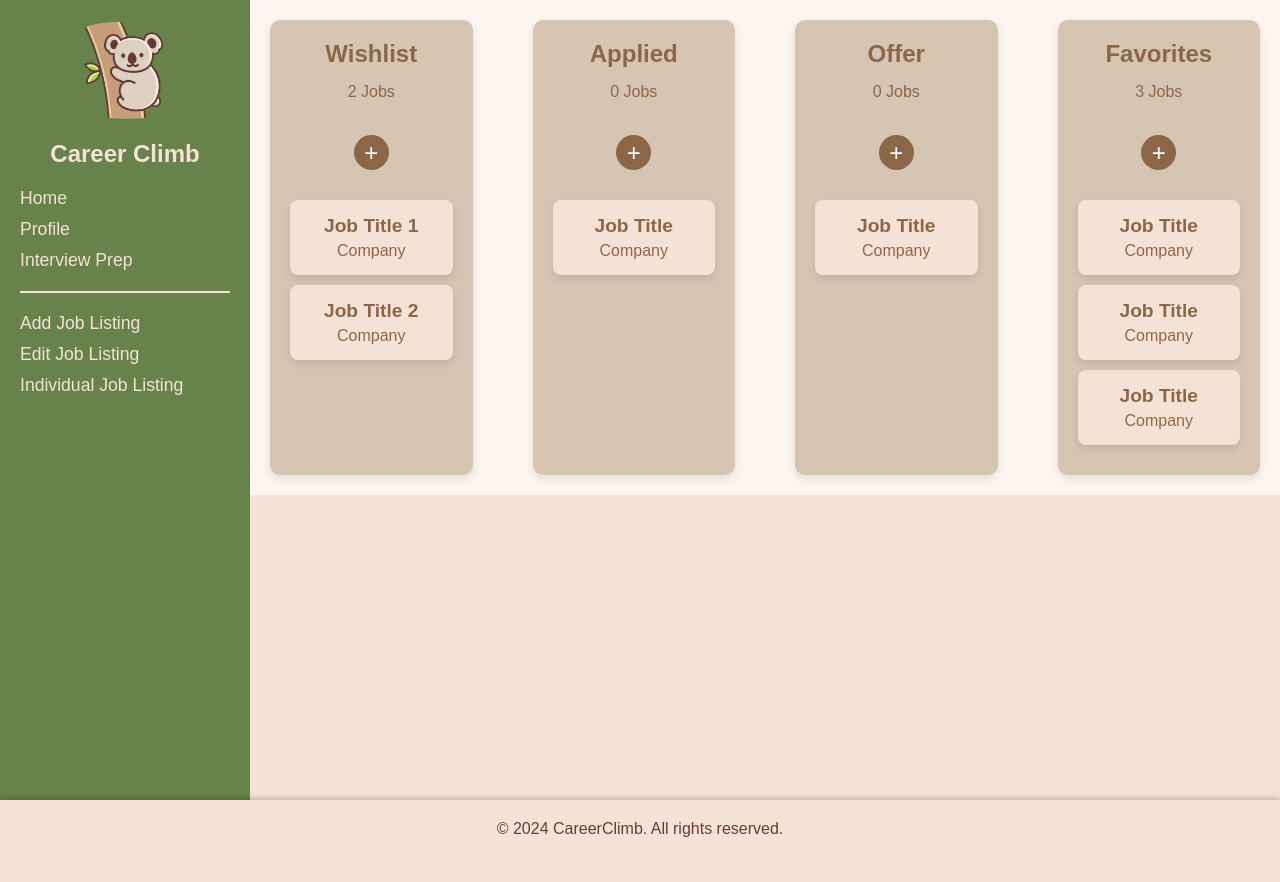
After one commit to apandamedic/CareerClimb, a Django app: page /home/ in a window 1280 px wide. The commit adds this page. Run offline with Django 5.2, Linux system fonts and the light colour scheme.

Commit message:
Re added my code and added my home page back

```diff
--- /dev/null
+++ b/myapp/forms.py
@@ -0,0 +1,8 @@
+from django import forms
+from .models import UserProfile
+
+
+class UserProfileForm(forms.ModelForm):
+   class Meta:
+       model = UserProfile
+       fields = ['name', 'age', 'goal', 'bio', 'education', 'additional_info', 'resume']
--- /dev/null
+++ b/myapp/static/css/home.css
@@ -0,0 +1,505 @@
+/* General Styles */
+* {
+   margin: 0;
+   padding: 0;
+   box-sizing: border-box;
+}
+
+
+body {
+   font-family: Arial, sans-serif;
+   background-color: #f5e2d6;       /* Background color for the body */
+   color: #633D34;                  /* Text color */
+   min-height: 100vh;               /* Ensure the body takes at least the full viewport height */
+   display: flex;                   /* Use flexbox for layout */
+   flex-direction: column;          /* Arrange children in a column */
+}
+
+
+/* Header styles */
+h1 {
+   color: #633d34;
+   font-size: 3rem;
+   margin-top: 20px;
+   padding: 20px;
+}
+
+
+/* Paragraph styles */
+p {
+   margin-bottom: 1.5em;            /* Space below paragraphs */
+   font-size: 1rem;                 /* Font size */
+}
+
+
+/* Footer styles */
+.footer {
+   background-color: #f5e2d6;       /* Same background color as body for consistency */
+   color: #633D34;                  /* Footer text color */
+   text-align: center;              /* Center text alignment */
+   padding: 20px;
+   width: 100%;                     /* Full width */
+   font-family: Arial, sans-serif;   /* Consistent font */
+   box-shadow: 0 -2px 5px rgba(0, 0, 0, 0.2); /* Subtle shadow for depth */
+   margin-top: auto;                /* Push footer to the bottom when content is not enough */
+}
+
+
+/* Styling for the year */
+#2024 {
+   font-weight: bold;               /* Make the year bold */
+}
+
+
+/*******************************************************************/
+
+
+/* Navbar Styling */
+
+.container {
+    display: flex;                   /* Use flexbox to align sidebar and profile */
+    height: 100vh;                   /* Full height for sidebar */
+    align-items: flex-start;         /* Align items to the top */
+}
+
+.sidebar {
+    width: 250px;
+    background-color: #68824b;
+    padding: 20px;
+    min-height: 100vh;
+}
+
+.logo {
+    display: flex;
+    flex-direction: column;
+    align-items: center;
+}
+
+.logo img {
+    height: 100px;
+    margin-bottom: -20px;
+}
+
+.logo h1 {
+    color: #f5e2d6;
+    font-size: 1.5em;
+    white-space: nowrap;
+    overflow: hidden;
+    text-overflow: ellipsis;
+}
+
+.nav ul {
+    list-style: none;
+    margin-bottom: 20px;
+}
+
+.nav ul li {
+    margin-bottom: 10px;
+}
+
+.nav ul li a {
+    text-decoration: none;
+    color: #f5e2d6;
+    font-size: 1.1em;
+}
+
+.nav hr {
+    margin: 20px 0;
+    border: 0.5px solid #f5e2d6;
+}
+
+/*******************************************************************/
+
+
+/* Profile Styling */
+.profile {
+   flex: 1;
+   padding: 20px;
+   margin-left: 20px;
+}
+
+
+.profile h1 {
+   font-size: 2.5em;
+   margin-bottom: 20px;
+}
+
+
+profile-form {
+   background-color: #f7e4d7;
+   padding: 7px;
+   border: 1px solid #b38c6b;
+   border-radius: 8px;
+}
+
+
+.form-group {
+   margin-bottom: 15px;
+}
+
+
+.form-group label {
+   font-weight: bold;
+   margin-right: 10px;
+}
+
+
+.form-group input,
+.form-group textarea {
+   width: calc(100% - 20px);
+   padding: 10px;
+   border: 1px solid #b38c6b;
+   border-radius: 5px;
+   margin-top: 5px;
+   font-size: 1em;
+}
+
+
+.form-group input[type="file"] {
+   display: none;
+}
+
+
+.file-upload {
+   display: flex;
+   align-items: center;
+   cursor: pointer;
+   color: #68824b;
+   font-weight: bold;
+   border: 2px dashed #68824b;
+   padding: 10px;
+   border-radius: 5px;
+   text-align: center;
+}
+
+
+p1-button[type="submit"] {
+   background-color: #68824b;
+   color: #fff;
+   border: none;
+   padding: 10px 20px;
+   font-size: 1em;
+   border-radius: 5px;
+   cursor: pointer;
+   margin-top: 20px;
+}
+
+
+p1-button[type="submit"]:hover {
+   background-color: #506a38;
+}
+
+
+
+
+/*******************************************************************/
+
+
+/* Add/Edit Job Details Styling */
+/* Container styling with a brown border */
+.saveJob-container {
+   width: 100%;
+   max-width: 1000px;
+   margin: 20px auto;
+   padding: 20px;
+   border: 2px solid #633d34; /* Brown border */
+   border-radius: 8px;
+   background-color: #f5e2d6;
+}
+
+
+/* Form group styling */
+.saveJob-form-group {
+   margin-bottom: 15px;
+}
+
+
+/* Labels and inputs styling */
+.saveJob-label {
+   font-size: 1rem;
+   color: #633d34;
+   display: block;
+   margin-bottom: 5px;
+}
+
+
+.saveJob-input, .saveJob-select, .saveJob-textarea {
+   width: 100%;
+   padding: 10px;
+   font-size: 1rem;
+   border: 1px solid #ddd;
+   border-radius: 4px;
+   color: gray;
+}
+
+
+/* Two-column layout */
+.saveJob-two-column {
+   display: flex;
+   gap: 15px;
+}
+
+
+/* Three-column layout */
+.saveJob-three-column {
+   display: flex;
+   gap: 10px;
+}
+
+
+.saveJob-two-column .saveJob-form-group,
+.saveJob-three-column .saveJob-form-group {
+   flex: 1;
+}
+
+
+/* Form actions container */
+.saveJob-form-actions {
+   display: flex;
+   justify-content: space-between;
+   align-items: center;
+   margin-top: 20px;
+}
+
+
+/* Button specific styles */
+.saveJob-cancel-btn,
+.saveJob-submit-btn {
+   padding: 10px 20px;
+   border: none;
+   font-size: 1rem;
+   display: inline-flex;
+   align-items: center;
+   justify-content: center;
+}
+
+
+.saveJob-submit-btn {
+   background-color: #2C761BA3;
+   color: #f5e2d6;
+}
+
+
+.saveJob-cancel-btn {
+   background-color: #f5e2d6;
+   color: #633d34;
+}
+
+
+/* Delete button styling */
+.saveJob-delete-btn {
+   color: #2C761BA3;
+   font-size: 1.5rem;
+   background-color: #f5e2d6;
+   margin-right: auto;
+   border: none;
+}
+
+
+/* Align Save and Cancel buttons to the right */
+.saveJob-right-buttons {
+   display: flex;
+   gap: 10px;
+   align-items: center;
+   margin-left: auto;
+}
+
+
+.saveJob-textarea {
+   width: 100%;
+   padding: 10px;
+   font-size: 1rem;
+   border: 1px solid #ddd;
+   border-radius: 4px;
+   resize: vertical;
+   font-family: inherit;
+}
+
+
+/*******************************************************************/
+
+
+/* Individual Job Listing Details Styling */
+
+
+/* Company Title Container */
+.company-title-container {
+   display: flex;
+   justify-content: space-between;
+   align-items: center;
+   margin: 0 20px;
+}
+
+
+/* Edit Job Button */
+.edit-job-button {
+   background-color: #f5e2d6;
+   color: #2C761BA3;
+   padding: 10px 15px;
+   border: none;
+   cursor: pointer;
+   font-size: 1.5rem;
+   font-weight: bold;
+}
+
+
+/* Main Container for Job Listing and Progress Bar */
+.main-container {
+   display: flex;
+   justify-content: space-between;
+   margin: 20px;
+}
+
+
+/* Job Listing Container */
+.job-listing {
+   width: 100%;
+   max-width: 600px;
+   height: 700px;
+   padding: 20px;
+   border: 2px solid #633D34;
+   border-radius: 8px;
+   background-color: #f5e2d6;
+   overflow: auto;
+}
+
+
+/* Job Detail Styles */
+.job-detail {
+   margin-bottom: 15px;
+}
+
+
+.job-detail h2 {
+   font-size: 1.2rem;
+   font-weight: bold;
+}
+
+
+.job-detail p,
+.job-detail a {
+   font-size: 1rem;
+}
+
+
+/*******************************************************************/
+
+
+/* Dashboard Main Content Styling */
+.dashboard {
+   flex: 1;
+   padding: 20px;
+   background-color: #fdf5f0; /* Light peach background */
+   display: flex;
+   gap: 60px;
+}
+
+
+/* Status Card Styling */
+.status-card {
+   background-color: #d6c5b3; /* Light brown */
+   width: 100%;
+   max-width: 250px;
+   padding: 20px;
+   border-radius: 10px;
+   text-align: center;
+   box-shadow: 0 4px 8px rgba(0, 0, 0, 0.1);
+   transition: transform 0.3s, box-shadow 0.3s;
+   display: flex;
+   flex-direction: column;
+   align-items: center;
+   gap: 10px;
+}
+
+
+.status-card h3 {
+   font-size: 1.5rem;
+   color: #8c6747;
+   margin-bottom: 5px;
+}
+
+
+.status-card p {
+   font-size: 1rem;
+   color: #8c6747;
+}
+
+
+.status-card button {
+   background-color: #8c6747;
+   color: #fff;
+   border: none;
+   border-radius: 50%;
+   width: 35px;
+   height: 35px;
+   font-size: 1.5rem;
+   cursor: pointer;
+   transition: background-color 0.3s;
+}
+
+
+.status-card:hover {
+   transform: translateY(-5px);
+   box-shadow: 0 6px 12px rgba(0, 0, 0, 0.2);
+}
+
+
+.status-card button:hover {
+   background-color: #633d34;
+}
+
+
+/* Job List Styling within Each Status Card */
+.job-list {
+   display: flex;
+   flex-direction: column;
+   gap: 10px;
+   width: 100%;
+   margin-top: 10px;
+   padding: 10px 0;
+}
+
+
+.job-item {
+   background-color: #f5e2d6;
+   padding: 15px;
+   border-radius: 8px;
+   color: #8c6747;
+   box-shadow: 0 4px 8px rgba(0, 0, 0, 0.1);
+   transition: transform 0.3s, box-shadow 0.3s;
+}
+
+
+.job-item:hover {
+   transform: translateY(-5px);
+   box-shadow: 0 6px 12px rgba(0, 0, 0, 0.2);
+}
+
+
+.job-item p {
+   font-size: 1.2rem;
+   font-weight: bold;
+   margin-bottom: 5px;
+}
+
+
+.job-item span {
+   font-size: 1rem;
+   color: #8c6747;
+}
+/* Footer Styling */
+.footer {
+   background-color: #f5e2d6;
+   color: #633D34;
+   text-align: center;
+   padding: 20px;
+   width: 100%;
+   font-family: Arial, sans-serif;
+   box-shadow: 0 -2px 5px rgba(0, 0, 0, 0.2);
+   margin-top: auto;
+}
+
+
+#2024 {
+   font-weight: bold;
+}
--- a/myapp/templates/addJobListing.html
+++ b/myapp/templates/addJobListing.html
@@ -19,6 +19,7 @@
             </div>
             <nav class="nav">
                 <ul>
+                    <li><a href="{% url 'home' %}">Home</a></li>
                     <li><a href="{% url 'profile' %}">Profile</a></li>
                     <li><a href="{% url 'interview_prep_form' %}">Interview Prep</a></li>
                 </ul>
--- a/myapp/templates/editJobListing.html
+++ b/myapp/templates/editJobListing.html
@@ -21,6 +21,7 @@
             </div>
             <nav class="nav">
                 <ul>
+                    <li><a href="{% url 'home' %}">Home</a></li>
                     <li><a href="{% url 'profile' %}">Profile</a></li>
                     <li><a href="{% url 'interview_prep_form' %}">Interview Prep</a></li>
                 </ul>
--- /dev/null
+++ b/myapp/templates/home.html
@@ -0,0 +1,115 @@
+{% load static %}
+
+
+<!DOCTYPE html>
+<html lang="en">
+<head>
+   <meta charset="UTF-8">
+   <meta name="viewport" content="width=device-width, initial-scale=1.0">
+   <title>CareerClimb Home</title>
+   <link rel="stylesheet" href="{% static 'css/home.css' %}">
+</head>
+<body>
+   <div class="container">
+
+
+       <!-- Sidebar Section -->
+       <aside class="sidebar">
+           <div class="logo">
+               <img src="{% static 'images/logo.png' %}" alt="Career Climb Logo">
+               <h1>Career Climb</h1>
+           </div>
+           <nav class="nav">
+               <ul>
+                   <li><a href="{% url 'home' %}">Home</a></li>
+                   <li><a href="{% url 'profile' %}">Profile</a></li>
+                   <li><a href="{% url 'interview_prep_form' %}">Interview Prep</a></li>
+               </ul>
+               <hr>
+               <ul>
+                   <li><a href="{% url 'add_job_listing' %}">Add Job Listing</a></li>
+                   <li><a href="{% url 'edit_job_listing' job_id=1 %}">Edit Job Listing</a></li>
+                   <li><a href="{% url 'individual_job_listing' job_id=1 %}">Individual Job Listing</a></li>
+               </ul>
+           </nav>
+       </aside>
+
+
+       <!-- Main Dashboard Section -->
+       <main class="dashboard">
+           <!-- Wishlist Section -->
+           <div class="status-card wishlist">
+               <h3>Wishlist</h3>
+               <p>2 Jobs</p>
+               <a href="{% url 'add_job_listing' %}"><button>+</button></a> <!-- Linked to Add Job Page -->
+               <div class="job-list">
+                   <div class="job-item">
+                       <p>Job Title 1</p>
+                       <span>Company</span>
+                   </div>
+                   <div class="job-item">
+                       <p>Job Title 2</p>
+                       <span>Company</span>
+                   </div>
+               </div>
+           </div>
+
+
+           <!-- Applied Section -->
+           <div class="status-card applied">
+               <h3>Applied</h3>
+               <p>0 Jobs</p>
+               <a href="{% url 'add_job_listing' %}"><button>+</button></a> <!-- Linked to Add Job Page -->
+               <div class="job-list">
+                   <div class="job-item">
+                       <p>Job Title</p>
+                       <span>Company</span>
+                   </div>
+               </div>
+           </div>
+
+
+           <!-- Offer Section -->
+           <div class="status-card offer">
+               <h3>Offer</h3>
+               <p>0 Jobs</p>
+               <a href="{% url 'add_job_listing' %}"><button>+</button></a> <!-- Linked to Add Job Page -->
+               <div class="job-list">
+                   <div class="job-item">
+                       <p>Job Title</p>
+                       <span>Company</span>
+                   </div>
+               </div>
+           </div>
+
+
+           <!-- Favorites Section -->
+           <div class="status-card favorites">
+               <h3>Favorites</h3>
+               <p>3 Jobs</p>
+               <a href="{% url 'add_job_listing' %}"><button>+</button></a> <!-- Linked to Add Job Page -->
+               <div class="job-list">
+                   <div class="job-item">
+                       <p>Job Title</p>
+                       <span>Company</span>
+                   </div>
+                   <div class="job-item">
+                       <p>Job Title</p>
+                       <span>Company</span>
+                   </div>
+                   <div class="job-item">
+                       <p>Job Title</p>
+                       <span>Company</span>
+                   </div>
+               </div>
+           </div>
+       </main>
+   </div>
+
+
+   <!-- Footer Section -->
+   <footer class="footer">
+       <p>&copy; <span id="2024">2024</span> CareerClimb. All rights reserved.</p>
+   </footer>
+</body>
+</html>
--- a/myapp/templates/individualJobListing.html
+++ b/myapp/templates/individualJobListing.html
@@ -20,6 +20,7 @@
             </div>
             <nav class="nav">
                 <ul>
+                    <li><a href="{% url 'home' %}">Home</a></li>
                     <li><a href="{% url 'profile' %}">Profile</a></li>
                     <li><a href="{% url 'interview_prep_form' %}">Interview Prep</a></li>
                 </ul>
--- a/myapp/templates/interview_prep_form.html
+++ b/myapp/templates/interview_prep_form.html
@@ -20,6 +20,7 @@
             </div>
             <nav class="nav">
                 <ul>
+                    <li><a href="{% url 'home' %}">Home</a></li>
                     <li><a href="{% url 'profile' %}">Profile</a></li>
                     <li><a href="{% url 'interview_prep_form' %}">Interview Prep</a></li>
                 </ul>
--- a/myapp/templates/interview_questions.html
+++ b/myapp/templates/interview_questions.html
@@ -20,6 +20,7 @@
             </div>
             <nav class="nav">
                 <ul>
+                    <li><a href="{% url 'home' %}">Home</a></li>
                     <li><a href="{% url 'profile' %}">Profile</a></li>
                     <li><a href="{% url 'interview_prep_form' %}">Interview Prep</a></li>
                 </ul>
--- a/myapp/urls.py
+++ b/myapp/urls.py
@@ -3,7 +3,7 @@ from django.shortcuts import redirect
 from . import views
 
 urlpatterns = [
-    path('', lambda request: redirect('profile/')),
+    path('', views.home, name='home'),
     path('profile/', views.profile, name='profile'),
     path('add/', views.add_job_listing, name='add_job_listing'),
     path('edit/<int:job_id>/', views.edit_job_listing, name='edit_job_listing'),
@@ -12,4 +12,5 @@ urlpatterns = [
     path('interview_prep_form/', views.interview_prep_view, name='interview_prep_form'),
     path('login/', views.login, name = 'login'),
     path('register/', views.register, name = 'register'),
+    path('home/', views.home, name='home'),
 ]
--- a/myapp/views.py
+++ b/myapp/views.py
@@ -4,8 +4,24 @@ from .models import JobListing,JobDescription, Resume, InterviewQuestion
 from .utils import generate_interview_questions
 import chardet
 from openai import OpenAI
+from .forms import UserProfileForm
+from .models import UserProfile
+
 def profile(request):
-    return render(request, 'profile.html')
+   # Get the existing profile or create a new one for demonstration
+   profile = UserProfile.objects.first()  # Or filter by user if there's a login system
+
+
+   if request.method == 'POST':
+       form = UserProfileForm(request.POST, request.FILES, instance=profile)
+       if form.is_valid():
+           form.save()
+           return redirect('profile')  # Redirect to the profile page after saving
+   else:
+       form = UserProfileForm(instance=profile)
+
+
+   return render(request, 'profile.html', {'form': form, 'profile': profile})
 
 def room(request):
     return HttpResponse('Room')
@@ -117,3 +133,10 @@ def format_questions(response_text):
     """
     questions = [{"category": "General", "question": line.strip()} for line in response_text.split("\n") if line.strip()]
     return questions
+
+
+
+#home page view
+def home(request):
+   form = UserProfileForm()  # Instantiate your form
+   return render(request, 'home.html', {'form': form})
```
Also changed, not shown: myapp/models.py (+14 -0 lines), myapp/templates/profile.html (+29 -13 lines), db.sqlite3, myapp/migrations/0004_userprofile.py (added).
